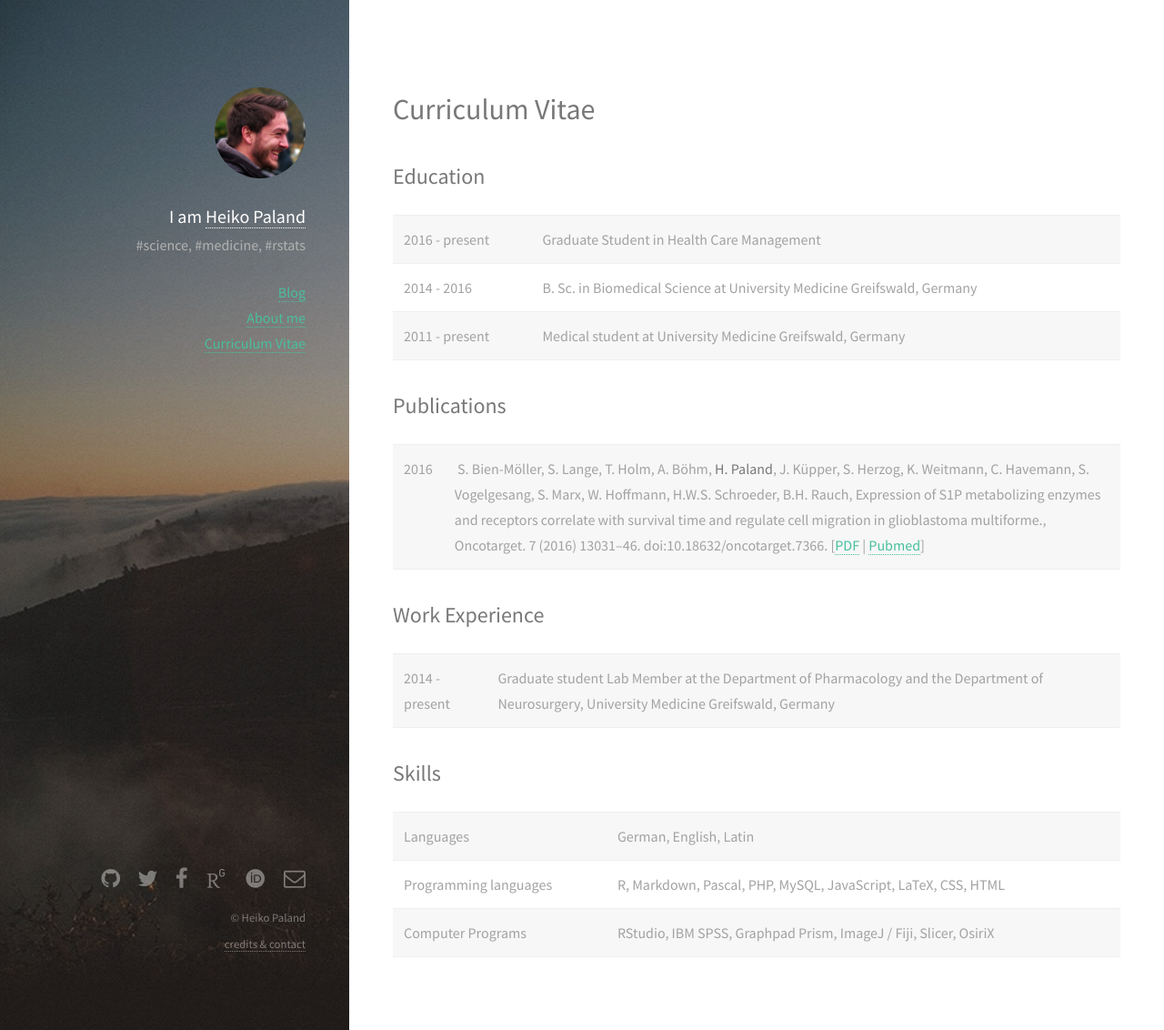
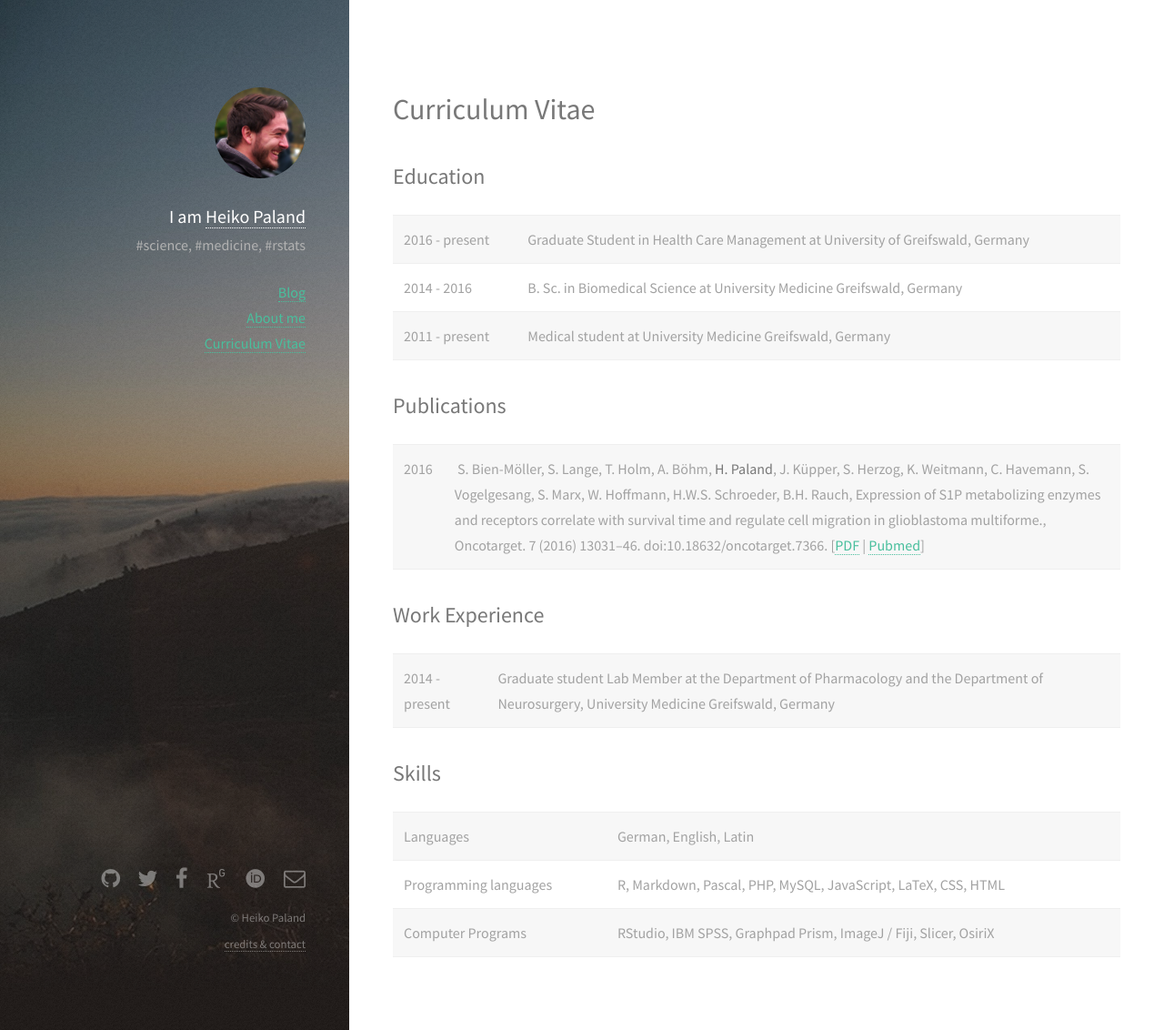
Before and after one commit to old-jekyll-templates/Strata-Jekyll-Theme, a Jekyll site: the page built from cv.md, in a window 1280 px wide and 1132 px high. Shown: the whole window at 91% size. Built offline with Jekyll 4.4.1, drawn with Linux system fonts in a browser that asks for light colours; some web fonts are replaced; comment, search, counter and statistics services are not loaded.

Commit message:
CV Update

```diff
--- a/cv.md
+++ b/cv.md
@@ -5,7 +5,7 @@ title: Curriculum Vitae
 
 ## Education
 
-| 2016 - present | Graduate Student in Health Care Management
+| 2016 - present | Graduate Student in Health Care Management at University of Greifswald, Germany
 | 2014 - 2016 | B. Sc. in Biomedical Science at University Medicine Greifswald, Germany
 | 2011 - present | Medical student at University Medicine Greifswald, Germany
 
```
